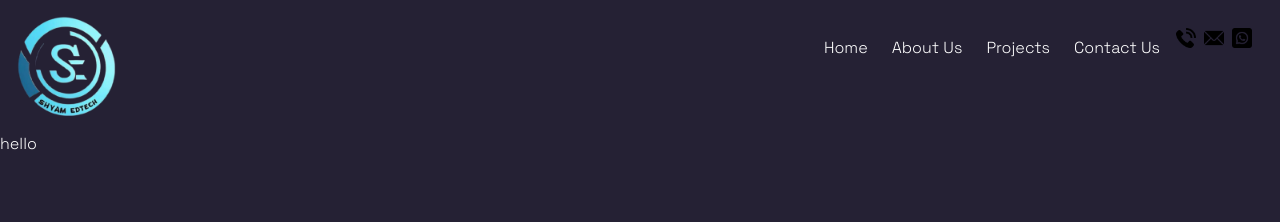
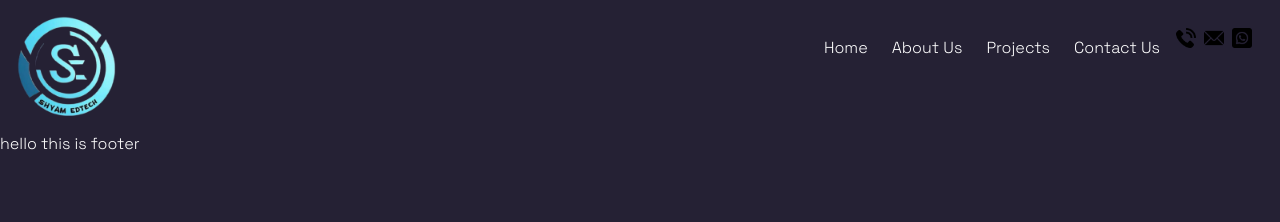
Before and after one commit to ujjwali2s/shyamEdtech, a React (Vite) app: page / in a window 1280 px wide. Shown: the top 222 px of the page. Built offline with nearby package versions, Linux system fonts and the light colour scheme.

Commit message:
Your commit message here

```diff
--- a/src/comp/Footer.jsx
+++ b/src/comp/Footer.jsx
@@ -5,6 +5,7 @@ const Footer = () => {
   return (
     <div className='relative bottom-0'>
       hello
+      this is footer
 
     </div>
   )
--- a/src/comp/Navbar.jsx
+++ b/src/comp/Navbar.jsx
@@ -71,7 +71,7 @@ const Navbar = () => {
               <a
                 key={cont.id}
                 href={cont.url}
-                className={`block w-8 h-8 text-white hover:text-blue-600 m-5 ${active === cont.title ? 'font-bold text-red-500' : ''}`}
+                className={`block w-9 h-9 text-white hover:text-blue-600 m-5 ${active === cont.title ? 'font-bold text-red-500' : ''}`}
               >
                 <img src={cont.src} alt={cont.name} />
               </a>
```
